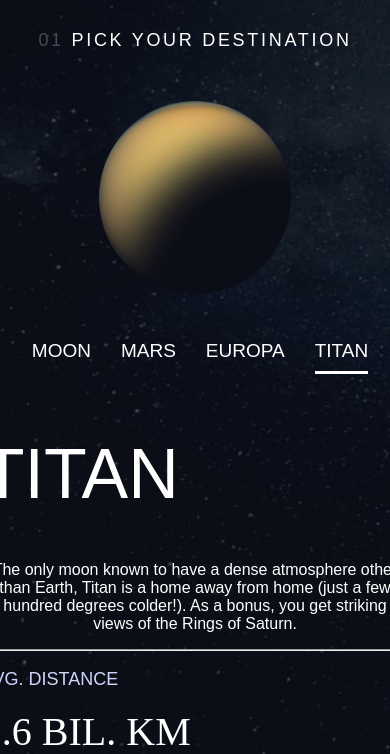
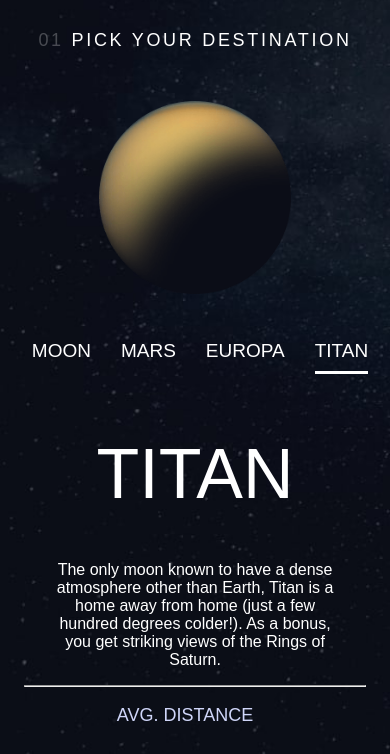
Before and after one commit to Eshogheme/Space-Tourism1, a plain HTML site: page titan.html in a window 390 px wide. Shown: the part 90-844 px from the top of the page. Drawn offline with Linux system fonts and the light colour scheme.

Commit message:
corrected the little errors in the mobile view

```diff
--- a/css/europa.css
+++ b/css/europa.css
@@ -122,35 +122,40 @@ html,body{
     padding-bottom:10px ;
     border-bottom: 3px solid white;
   }
-#heading{
+  #heading {
     color: white;
     font-size: 70px;
-    font-family: 'Barlow Condensed', sans-serif;
+    font-family: "Barlow Condensed", sans-serif;
     font-weight: lighter;
-}
+    text-align: center;
+  }
 
-
-.second-para{
+  .second-para {
     color: white;
     font-size: 16px;
     text-align: center;
-    width: 100%;
-    font-family: 'Barlow Condensed', sans-serif;
+    width: 70%;
+    margin-left: 4em;
+    font-family: "Barlow Condensed", sans-serif;
     font-weight: lighter;
-}
+  }
 
-.third-para{
-    color: #D0D6F9;
-    font-family: 'Barlow Condensed', sans-serif;
-    font-size: 18px
-}
+  #horizontal-line{
+    width: 80%;
+  }
+  .third-para {
+    color: #d0d6f9;
+    font-family: "Barlow Condensed", sans-serif;
+    font-size: 18px;
+    margin-left: 7.5em;
+  }
 
-.counter {
+  .counter {
     font-size: 40px;
     font-weight: 50;
     color: white;
-    font-family: 'Bellefair';
-
+    font-family: "Bellefair";
+    margin-left: 3em;
   }
 }
 
--- a/css/mars.css
+++ b/css/mars.css
@@ -116,26 +116,33 @@
     padding-bottom: 10px;
     border-bottom: 3px solid white;
   }
+
   #heading {
     color: white;
     font-size: 70px;
     font-family: "Barlow Condensed", sans-serif;
     font-weight: lighter;
+    text-align: center;
   }
 
   .second-para {
     color: white;
     font-size: 16px;
     text-align: center;
-    width: 100%;
+    width: 70%;
+    margin-left: 4em;
     font-family: "Barlow Condensed", sans-serif;
     font-weight: lighter;
   }
 
+  #horizontal-line{
+    width: 80%;
+  }
   .third-para {
     color: #d0d6f9;
     font-family: "Barlow Condensed", sans-serif;
     font-size: 18px;
+    margin-left: 7.5em;
   }
 
   .counter {
@@ -143,6 +150,7 @@
     font-weight: 50;
     color: white;
     font-family: "Bellefair";
+    margin-left: 3em;
   }
 }
 @media (min-width: 768px) and (max-width: 1000px) {
--- a/css/styles.css
+++ b/css/styles.css
@@ -103,6 +103,7 @@
     width: 80%;
     font-family: "Barlow Condensed", sans-serif;
     font-weight: lighter;
+    margin-left: 2.5em;
     /* position: relative;
     left: 20px; */
   }
--- a/css/styles2.css
+++ b/css/styles2.css
@@ -121,21 +121,27 @@
     font-size: 70px;
     font-family: "Barlow Condensed", sans-serif;
     font-weight: lighter;
+    text-align: center;
   }
 
   .second-para {
     color: white;
     font-size: 16px;
     text-align: center;
-    width: 100%;
+    width: 70%;
+    margin-left: 4em;
     font-family: "Barlow Condensed", sans-serif;
     font-weight: lighter;
   }
 
+  #horizontal-line{
+    width: 80%;
+  }
   .third-para {
     color: #d0d6f9;
     font-family: "Barlow Condensed", sans-serif;
     font-size: 18px;
+    margin-left: 7.5em;
   }
 
   .counter {
@@ -143,6 +149,7 @@
     font-weight: 50;
     color: white;
     font-family: "Bellefair";
+    margin-left: 3em;
   }
 }
 @media (min-width: 768px) and (max-width: 1000px) {
--- a/css/titan.css
+++ b/css/titan.css
@@ -122,35 +122,40 @@ html,body{
     padding-bottom:10px ;
     border-bottom: 3px solid white;
   }
-#heading{
+  #heading {
     color: white;
     font-size: 70px;
-    font-family: 'Barlow Condensed', sans-serif;
+    font-family: "Barlow Condensed", sans-serif;
     font-weight: lighter;
-}
+    text-align: center;
+  }
 
-
-.second-para{
+  .second-para {
     color: white;
     font-size: 16px;
     text-align: center;
-    width: 100%;
-    font-family: 'Barlow Condensed', sans-serif;
+    width: 70%;
+    margin-left: 4em;
+    font-family: "Barlow Condensed", sans-serif;
     font-weight: lighter;
-}
+  }
 
-.third-para{
-    color: #D0D6F9;
-    font-family: 'Barlow Condensed', sans-serif;
-    font-size: 18px
-}
+  #horizontal-line{
+    width: 80%;
+  }
+  .third-para {
+    color: #d0d6f9;
+    font-family: "Barlow Condensed", sans-serif;
+    font-size: 18px;
+    margin-left: 7.5em;
+  }
 
-.counter {
+  .counter {
     font-size: 40px;
     font-weight: 50;
     color: white;
-    font-family: 'Bellefair';
-
+    font-family: "Bellefair";
+    margin-left: 3em;
   }
 }
 
```
